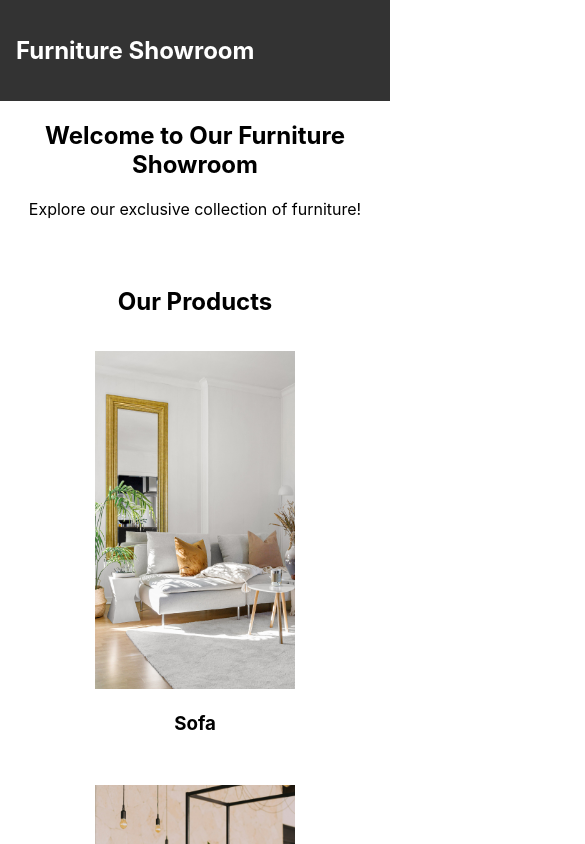
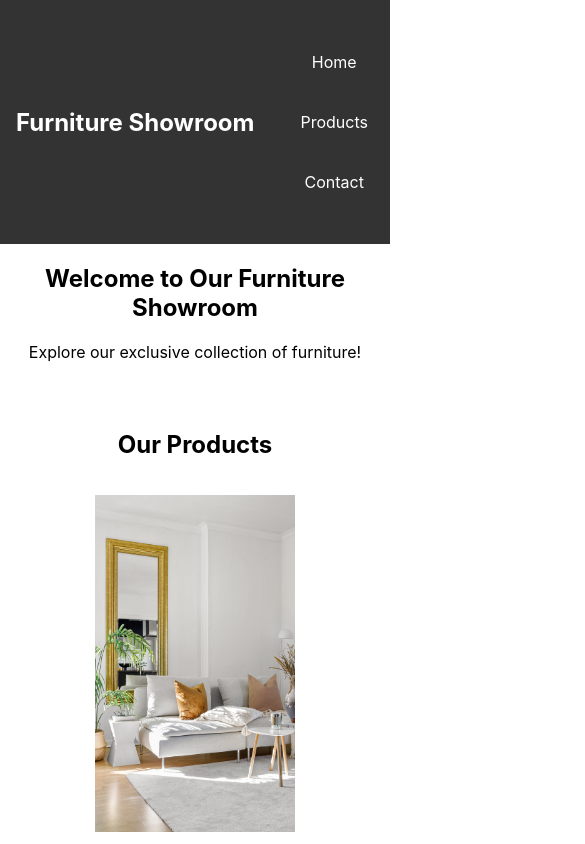
Before and after one commit to amanpreet-vi/furniture, a React (Create React App) app: page / in a window 390 px wide. Shown: the top 844 px of the page, 585 px wide, since content can reach past the window. Built offline with nearby package versions, Linux system fonts and the light colour scheme.

Commit message:
links are corrected

```diff
--- a/src/components/Navbar.css
+++ b/src/components/Navbar.css
@@ -39,7 +39,7 @@ h1 {
 
 /* Mobile View */
 @media (max-width: 768px) {
-  .nav-links {
+  /* .nav-links {
     position: absolute;
     top: 100%;
     left: 0;
@@ -52,7 +52,7 @@ h1 {
     flex-direction: column;
     transform: translateX(100%);
     transition: transform 0.3s ease-in-out;
-  }
+  } */
 
   .nav-links.open {
     transform: translateX(0);
```
